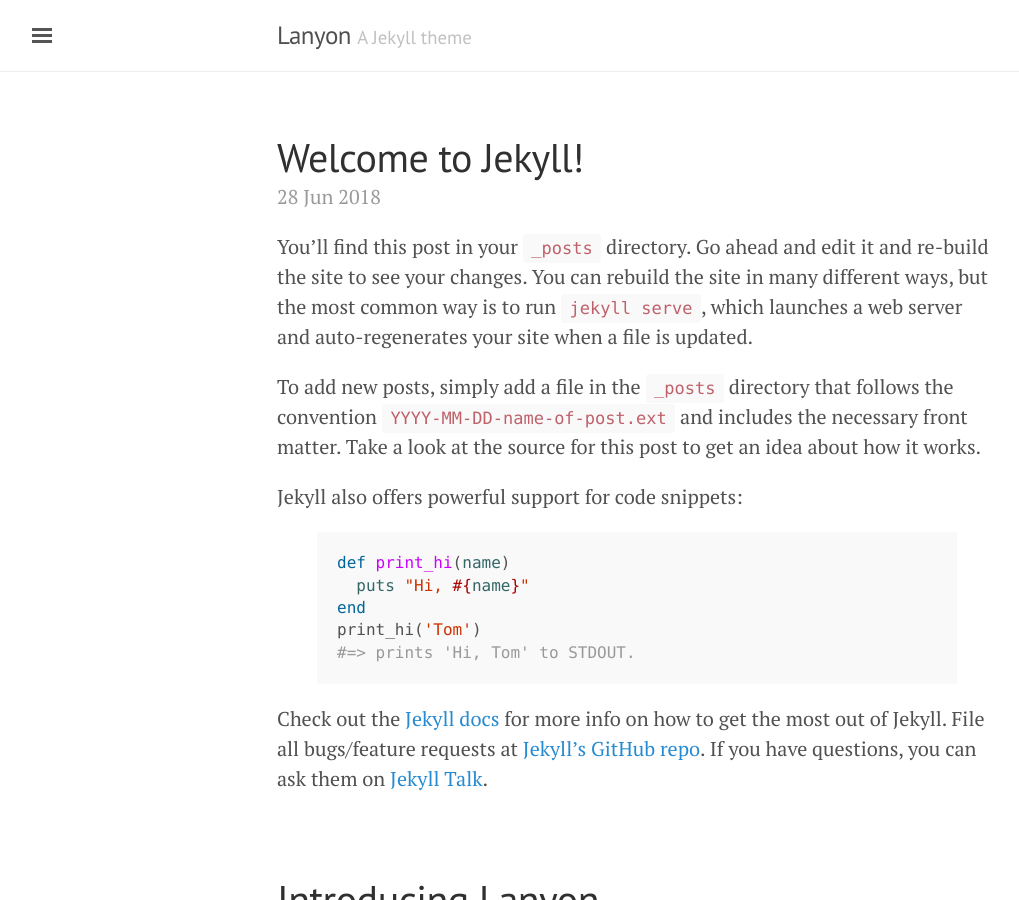
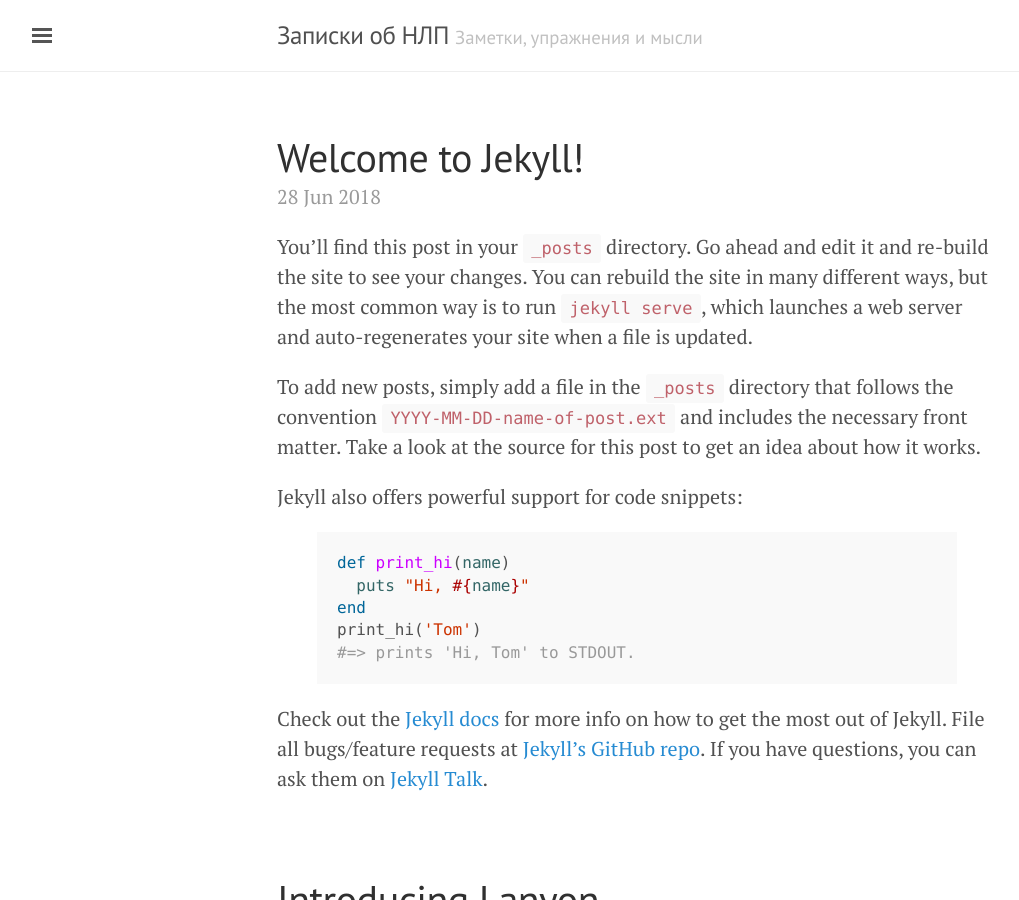
Before and after one commit to konstantin-morenko/nlp-notes, a Jekyll site: the page built from index.html, in a window 1280 px wide and 900 px high. Shown: the whole window, without its empty margins (3-1022 px from the left). Built offline with Jekyll 4.4.1, drawn with Linux system fonts in a browser that asks for light colours; the list of posts is cut into pages by our own code.

Commit message:
Reconfigured

```diff
--- a/_config.yml
+++ b/_config.yml
@@ -4,18 +4,18 @@
 permalink:           pretty
 
 # Setup
-title:               Lanyon
-tagline:             'A Jekyll theme'
-description:         'A reserved <a href="http://jekyllrb.com" target="_blank">Jekyll</a> theme that places the utmost gravity on content with a hidden drawer. Made by <a href="https://twitter.com/mdo" target="_blank">@mdo</a>.'
-url:                 http://lanyon.getpoole.com
+title:               Записки об НЛП
+tagline:             'Заметки, упражнения и мысли'
+description:         'Полезные вещи, которые я узнал и понял за время изучения НЛП.'
+url:                 http://konstantin-morenko.ru
 baseurl:             ''
-paginate:            5
+paginate:            10
 
 # About/contact
 author:
-  name:              Mark Otto
-  url:               https://twitter.com/mdo
-  email:             markdotto@gmail.com
+  name:              Константин Моренко
+  url:               https://konstantin-morenko.ru
+  email:             me@konstantin-morenko.ru
 
 # Custom vars
 version:             1.0.0
```
